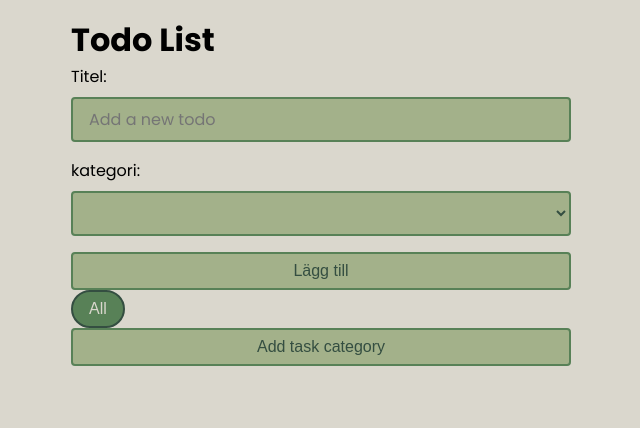
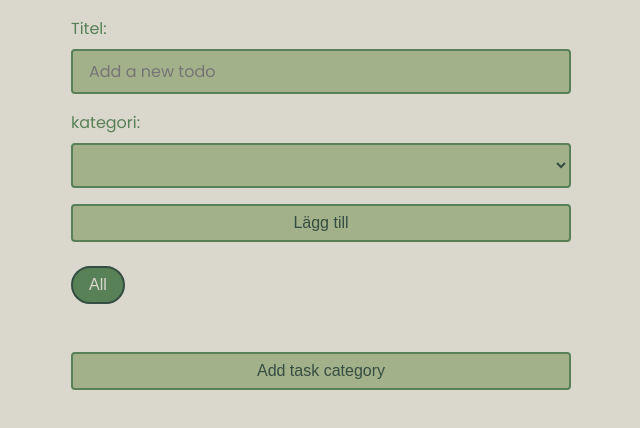
Before and after one commit to JosefForkman/Labb-3---React, a React (Vite) app: page / in a window 1280 px wide. Shown: the top 428 px of the page, without its empty margins (319-959 px from the left). Built offline with nearby package versions, Linux system fonts and the light colour scheme.

Commit message:
spece out some elements

```diff
--- a/src/App.css
+++ b/src/App.css
@@ -14,6 +14,7 @@ main {
         display: flex;
         flex-direction: column;
         gap: 0.5rem;
+        color: var(--green-400);
     }
     input {
         color: var(--green-800);
@@ -30,6 +31,7 @@ main {
     display: flex;
     gap: 0.5rem;
     overflow-x: auto;
+    margin-block: 1.5rem 3rem;
 
     button {
         display: block;
@@ -45,6 +47,10 @@ main {
             color: var(--green-100);
         }
     }
+}
+
+.addTask {
+    margin-bottom: 1.5rem;
 }
 
 .todo-list {
--- a/src/App.tsx
+++ b/src/App.tsx
@@ -150,7 +150,6 @@ function App() {
 
     return (
         <main>
-            <h1>Todo List</h1>
             <Input addTodo={addTodo} Filters={filter} />
             <ul className="filter">
                 {filter.map((filterItem, index) => {
@@ -165,7 +164,7 @@ function App() {
                     );
                 })}
             </ul>
-            <button className="btn w-100" onClick={addCategory}>
+            <button className="btn w-100 addTask" onClick={addCategory}>
                 Add task category
             </button>
             <ul className="todo-list">
```
